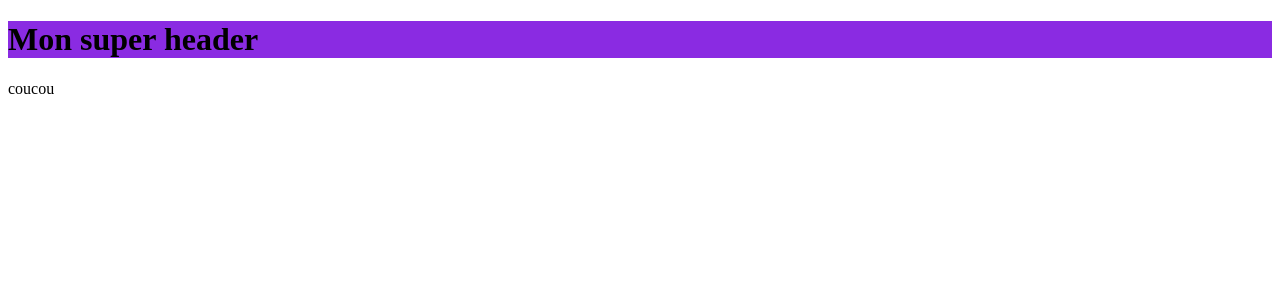
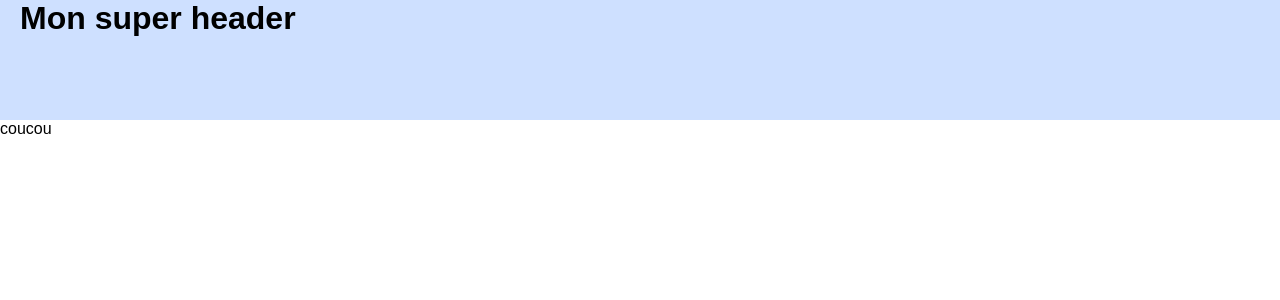
Before and after one commit to TevaPhilippe05/Nuit-de-l-info, a PHP site: page /converstion.php in a window 1280 px wide. Shown: the top 300 px of the page. Run offline with PHP 8.4, Linux system fonts and the light colour scheme.

Commit message:
style : base du style

```diff
--- a/vue/style.css
+++ b/vue/style.css
@@ -1,3 +1,24 @@
-header{
-    background-color: blueviolet;
+* {
+    margin: 0;
+    padding: 0;
+    font-family: Arial;
+    text-justify: auto;
+    background-color: #ffffff;
+    list-style-type: none;
+    text-decoration: none;
+    color: inherit;
 }
+
+header {
+    position: sticky;
+    top: 0;
+    left: 0;
+    height: 120px;
+    z-index: 10;
+    padding: 0 20px;
+    background-color: #CEE0FF;
+}
+
+header *{
+    background-color: #ffffff00;
+}
```
